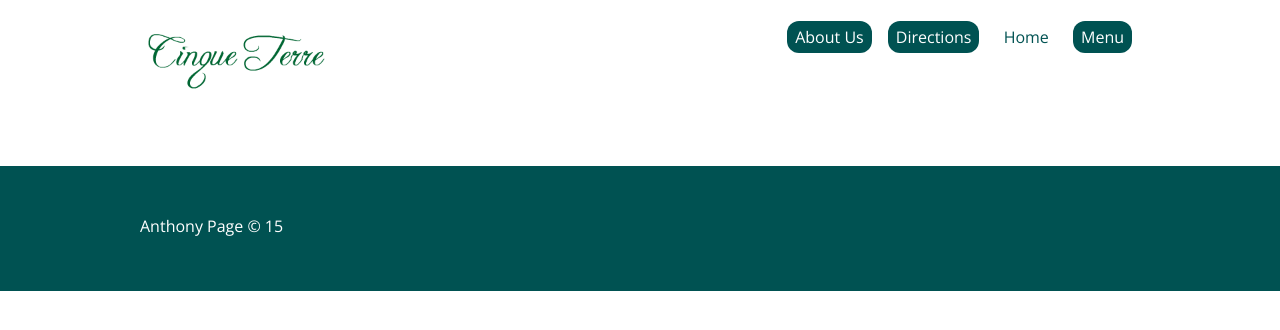
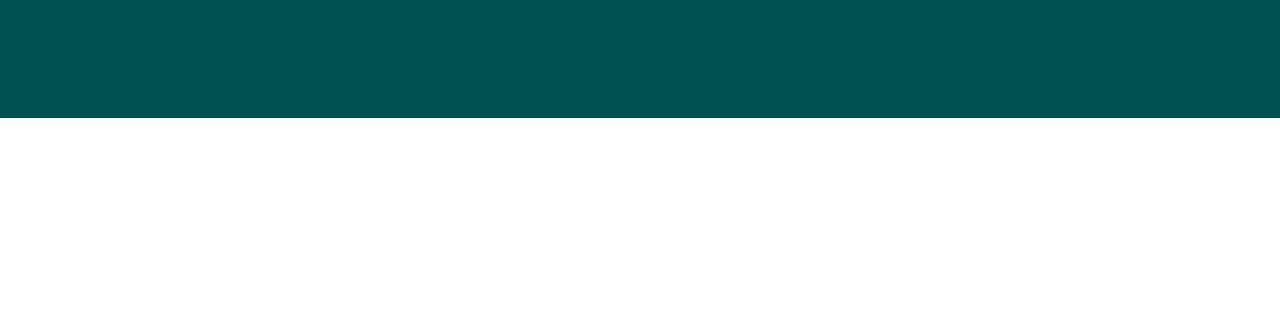
Before and after one commit to cinqueterreli/cinqueterre.github.io, a Jekyll site: the page built from index.html, in a window 1280 px wide. Shown: the top 330 px of the page. Built offline with Jekyll 4.4.1, drawn with Linux system fonts in a browser that asks for light colours.

```diff
--- a/css/main.css
+++ b/css/main.css
@@ -1,12 +1,18 @@
 * {
 	box-sizing: border-box; /* check prefixes, this will make the border be included in the width of an element */
+	margin:0;
+	padding:0;
 }
 
+html {
+	height:100%;
+}
 
 body {
   font-family: 'Open Sans', serif;
   font-weight: 400;
   line-height: 1.5;
+  height:100%;
   color: #333;
   font-size: 16px;
 }
@@ -45,12 +51,14 @@
 
 }
 
-/* Layout */
+
+/* -----LAYOUT----- */
+
 .container {
 	max-width: 1000px; /* max-width will scale to the browser, while just `width` will always be the value */
-	min-height:100%;
-	margin-left: auto; /* or margin: 0 auto; -- both will center a block element on a page or in a container */
-	margin-right: auto;
+	margin: 0 auto; /* or margin: 0 auto; -- both will center a block element on a page or in a container */
+	overflow:auto;
+	padding-bottom: 180;
 }
 
 @media (max-width:1050px){
@@ -64,14 +72,6 @@
 	padding:1em 0;
 }
 
-.hero {
-	max-width: 100%;
-}
-
-.hero-img {
-	max-width: 100%;
-	border-radius:.25em; /* max-width will scale to the browser or container */
-}
 
 @media (max-width:450px){
 	.hero-img{
@@ -91,7 +91,15 @@
 	text-decoration:underline;
 }
 
-/* Navigation */
+
+/* -----CONTENT FEATURES----- */
+
+
+
+
+
+/* -----NAVIGATION----- */
+
 .header-nav {
 	list-style: none;
 	margin: 0;
@@ -144,7 +152,8 @@
 	color:#005252;
 }
 
-/* Columns */
+
+/* -----COLUMNS----- */
 
 @media (min-width:620px){
 
@@ -168,14 +177,17 @@
 }
 
 .site-footer {
-	margin-top:3em;
+	position:relative;
+	margin-top:-180px;
+	height:180px;
 	background-color:#005252;
 	position:relative;
 	padding:2em 0;
 	color:white;
+	clear:both;
 }
 
-/* Utilities */
+/* -----UTILITIES----- */
 
 .cf:before,
 .cf:after {
```
